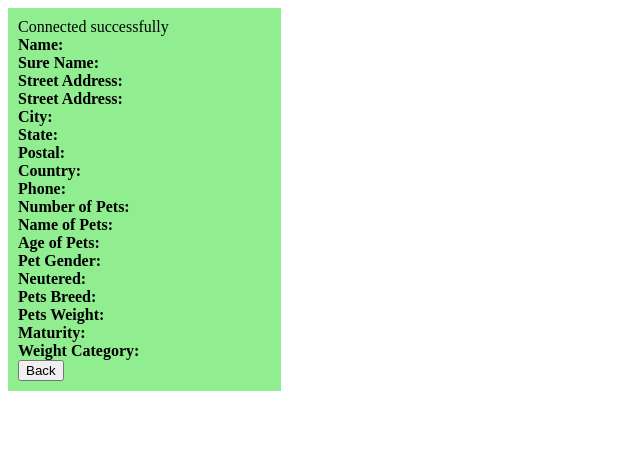
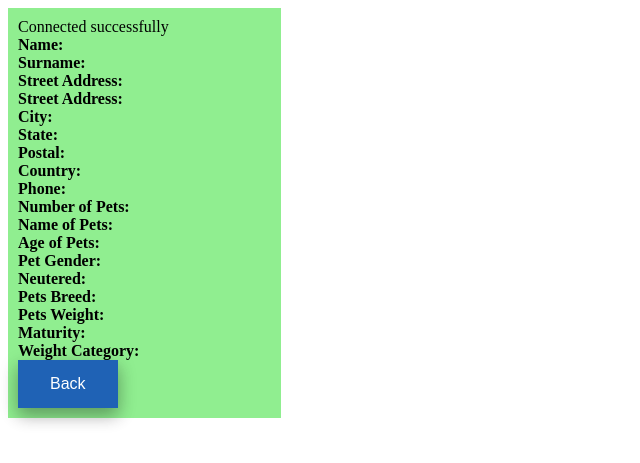
Before and after one commit to Felix-Cordero/my-Git-repositories, a PHP site: page /myeclipse2021/post.php in a window 1280 px wide. Shown: the top 463 px of the page, without its empty margins (0-640 px from the left). Run offline with PHP 8.4, Linux system fonts and the light colour scheme; data that the repository does not hold is empty.

Commit message:
Update post.php

```diff
--- a/post.php
+++ b/post.php
@@ -1,6 +1,40 @@
 <!DOCTYPE HTML>
 <html>
 <head>
+<title>Data Recorded</title>
+<style>
+
+      .button {
+
+      background-color: #1f62b5;
+      border: none;
+      color: white;
+      padding: 15px 32px;
+      text-align: center;
+      text-decoration: none;
+      display: inline-block;
+      font-size: 16px;
+
+      }
+      .button {
+      box-shadow:
+      0 8px 16px 0
+      rgba(0,0,0,0.2),
+      0 6px 20px 0
+      rgba(0,0,0,0.19);
+      }
+
+      .button:hover {
+      background-color: #0d9418;
+      box-shadow:
+      0 12px 16px 0
+      rgba(0,0,0,0.24),
+      0 17px 50px 0
+      rgba(0,0,0,0.19);
+      }
+
+
+</style>
  <script src="https://ajax.googleapis.com/ajax/libs/jquery/3.3.1/jquery.min.js"></script>
 
       <script>
@@ -38,12 +72,12 @@ if (!$conn) {
 
 
             $FirstName = $_POST['FirstName'] ;
-            $SureName = $_POST['SureName'] ;
+            $Surname = $_POST['Surname'] ;
 
 
 
-            $stmt = $conn->prepare("insert into form(FirstName, SureName) values(?,?)");
-            $stmt->bind_param("ss",$FirstName, $SureName);
+            $stmt = $conn->prepare("insert into form(FirstName, Surname) values(?,?)");
+            $stmt->bind_param("ss",$FirstName, $Surname);
             $stmt->execute();
             $stmt->close();
 
@@ -52,7 +86,7 @@ if (!$conn) {
 //alter table form AUTO_increment = 1;
 
 echo "<b>Name:</b>"," ",$_POST["FirstName"]."<br>";
-echo "<b>Sure Name:</b>"," ",$_POST["SureName"]."<br>";
+echo "<b>Surname:</b>"," ",$_POST["Surname"]."<br>";
 echo "<b>Street Address:</b>"," ",$_POST["streetaddress"]."<br>";
 echo "<b>Street Address:</b>"," ",$_POST["streetaddress2"]."<br>";
 echo "<b>City:</b>"," ",$_POST["City"]."<br>";
@@ -77,7 +111,7 @@ echo "<b>Weight Category:</b>"," ",$_POST["weightcategory"]."<br>";
 
 ?>
 
-<a href="http://localhost/myeclipse2021/Forms/"><button id="resetform">Back</button></a>
+<a href="http://localhost/myeclipse2021/Forms/"><button id="resetform" class="button">Back</button></a>
 
 
 </div>
```
